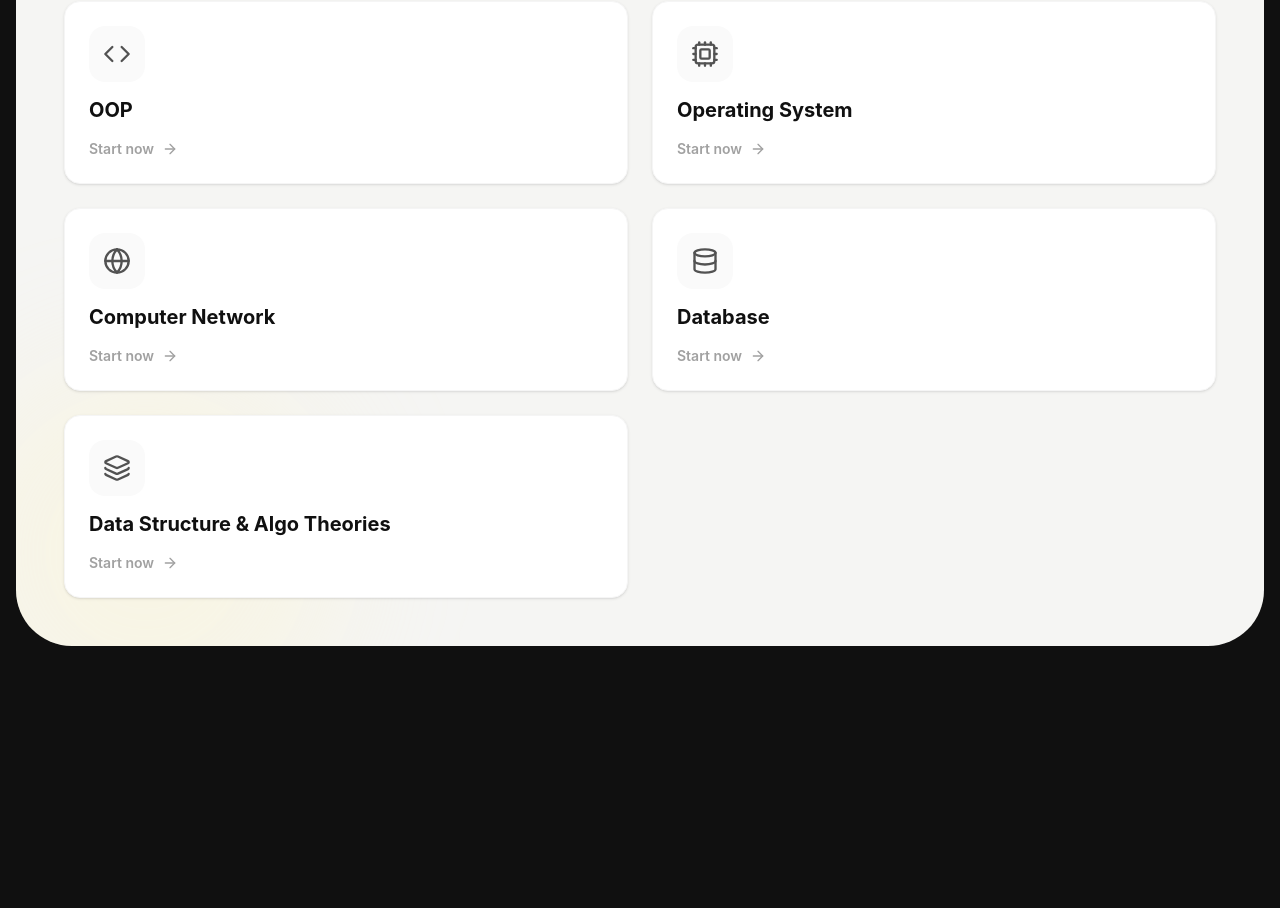
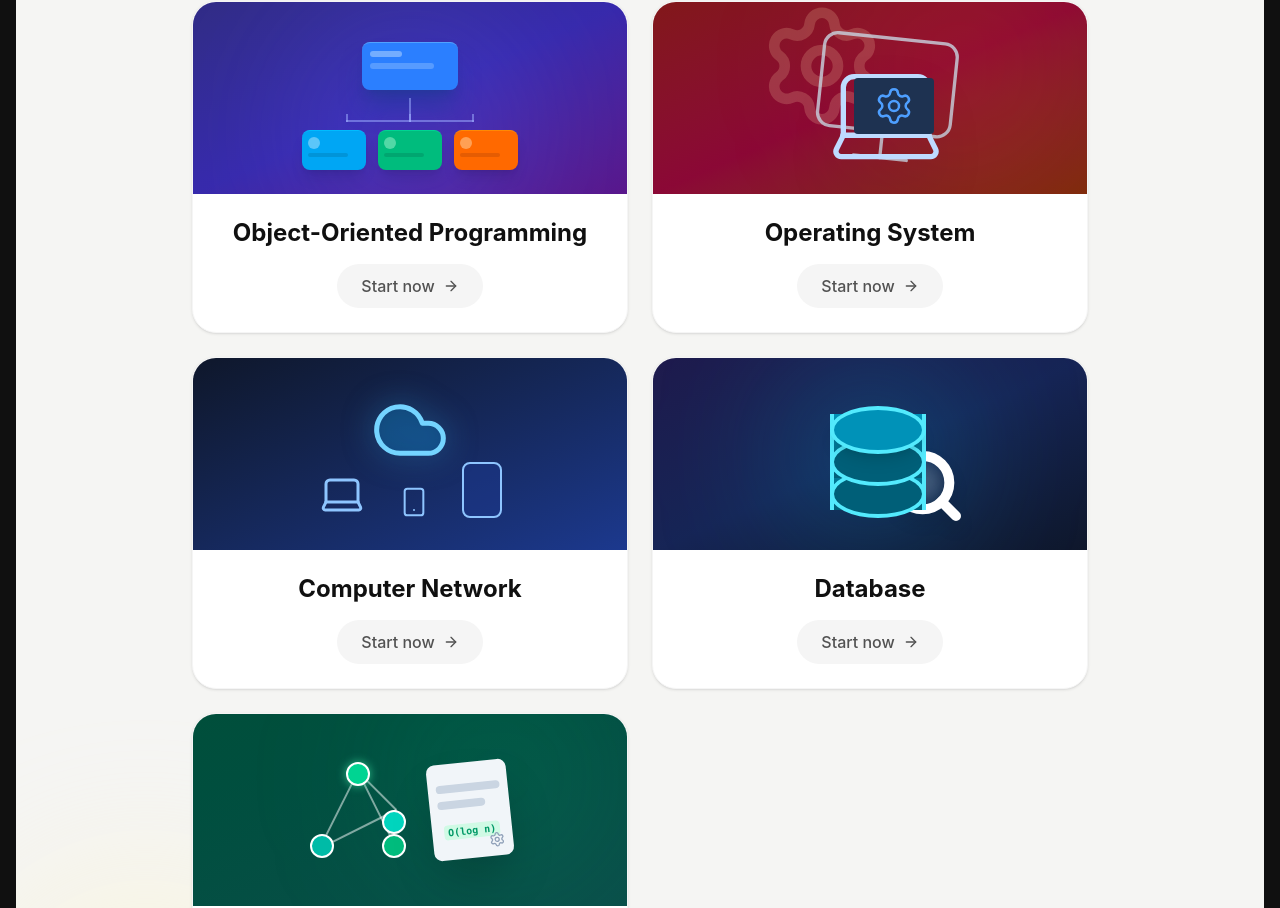
Before and after one commit to TimSing6584/PREPO, a Next.js app: page /dashboard in a window 1280 px wide. Shown: the part 537-1445 px from the top of the page. Before the commit the page ends 1199 px from the top, so only its background shows below. Built offline with nearby package versions, Linux system fonts and the light colour scheme.

Commit message:
update visualization for the topic cards

```diff
--- a/app/dashboard/page.tsx
+++ b/app/dashboard/page.tsx
@@ -1,5 +1,6 @@
 'use client'
 
+import Image from 'next/image'
 import Navbar from '@/components/dashboard/Navbar'
 import {
   Zap,
@@ -9,16 +10,174 @@ import {
   Globe,
   Database,
   Layers,
-  ArrowRight
+  ArrowRight,
+  Cloud,
+  Smartphone,
+  Laptop,
+  Search,
+  Settings,
+  Monitor,
+  FileCode
 } from 'lucide-react'
 
 const topics = [
-  { name: 'OOP', icon: Code },
-  { name: 'Operating System', icon: Cpu },
-  { name: 'Computer Network', icon: Globe },
-  { name: 'Database', icon: Database },
-  { name: 'Data Structure & Algo Theories', icon: Layers },
+  { name: 'Object-Oriented Programming', id: 'oop' },
+  { name: 'Operating System', id: 'os' },
+  { name: 'Computer Network', id: 'net' },
+  { name: 'Database', id: 'db' },
+  { name: 'Data Structure & Algorithms', id: 'dsa' },
 ]
+
+const TopicIllustration = ({ id }: { id: string }) => {
+  switch (id) {
+    case 'oop':
+      return (
+        <div className="w-full h-full bg-gradient-to-br from-indigo-900 via-indigo-800 to-purple-900 relative overflow-hidden flex items-center justify-center">
+            <div className="relative z-10 flex flex-col items-center gap-2 transform translate-y-2">
+                {/* Parent Node */}
+                <div className="w-24 h-12 bg-blue-500 rounded-lg shadow-xl shadow-blue-900/50 flex flex-col gap-1.5 p-2 border-t border-blue-400">
+                    <div className="w-8 h-1.5 bg-blue-200/50 rounded-full" />
+                    <div className="w-16 h-1.5 bg-blue-200/30 rounded-full" />
+                </div>
+
+                {/* Tree Branches */}
+                <div className="relative w-32 h-6">
+                    <div className="absolute top-0 left-1/2 -translate-x-1/2 w-0.5 h-full bg-indigo-300/50" />
+                    <div className="absolute bottom-0 left-0 right-0 h-0.5 bg-indigo-300/50" />
+                    <div className="absolute bottom-0 left-0 w-0.5 h-2 bg-indigo-300/50" />
+                    <div className="absolute bottom-0 right-0 w-0.5 h-2 bg-indigo-300/50" />
+                    <div className="absolute bottom-0 left-1/2 -translate-x-1/2 w-0.5 h-2 bg-indigo-300/50" />
+                </div>
+
+                {/* Child Nodes */}
+                <div className="flex gap-3">
+                    <div className="w-16 h-10 bg-sky-500 rounded-lg shadow-lg border-t border-sky-400 flex flex-col gap-1 p-1.5">
+                        <div className="w-3 h-3 rounded-full bg-sky-200/50" />
+                        <div className="w-10 h-1 bg-sky-900/20 rounded-full" />
+                    </div>
+                    <div className="w-16 h-10 bg-emerald-500 rounded-lg shadow-lg border-t border-emerald-400 flex flex-col gap-1 p-1.5">
+                        <div className="w-3 h-3 rounded-full bg-emerald-200/50" />
+                        <div className="w-10 h-1 bg-emerald-900/20 rounded-full" />
+                    </div>
+                    <div className="w-16 h-10 bg-orange-500 rounded-lg shadow-lg border-t border-orange-400 flex flex-col gap-1 p-1.5">
+                        <div className="w-3 h-3 rounded-full bg-orange-200/50" />
+                        <div className="w-10 h-1 bg-orange-900/20 rounded-full" />
+                    </div>
+                </div>
+            </div>
+            {/* Background Glow */}
+            <div className="absolute top-0 left-1/2 -translate-x-1/2 w-64 h-64 bg-indigo-500/20 blur-3xl rounded-full" />
+        </div>
+      )
+    case 'os':
+      return (
+        <div className="w-full h-full bg-gradient-to-br from-red-900 via-rose-900 to-orange-900 relative overflow-hidden flex items-center justify-center">
+             <div className="relative z-10 flex items-end gap-2 translate-y-4">
+                 {/* Gears Decoration */}
+                 <div className="absolute -top-12 -left-12 opacity-20">
+                    <Settings className="w-32 h-32 text-orange-200 animate-spin-slow" />
+                 </div>
+
+                 {/* Laptop */}
+                 <div className="relative z-20 translate-x-4">
+                     <Laptop className="w-32 h-32 text-blue-200 drop-shadow-2xl" strokeWidth={1} />
+                     <div className="absolute inset-0 flex items-center justify-center pt-2 pl-4 pb-6">
+                        <div className="bg-slate-800 w-20 h-14 rounded flex items-center justify-center relative overflow-hidden">
+                             <div className="absolute inset-0 bg-blue-500/10 pointer-events-none" />
+                             <Settings className="w-10 h-10 text-blue-400 animate-spin-slow duration-5000" strokeWidth={1.5} />
+                        </div>
+                     </div>
+                 </div>
+
+                 {/* Monitor Back */}
+                 <div className="absolute -right-8 -top-8 z-10">
+                     <Monitor className="w-40 h-40 text-slate-300/80 transform rotate-6" strokeWidth={0.5} />
+                 </div>
+             </div>
+             <div className="absolute bottom-0 right-0 w-64 h-64 bg-orange-500/10 blur-3xl rounded-full" />
+        </div>
+      )
+    case 'net':
+      return (
+        <div className="w-full h-full bg-gradient-to-br from-slate-900 to-blue-900 relative overflow-hidden flex items-center justify-center">
+            {/* Cloud */}
+            <div className="absolute top-8 left-1/2 -translate-x-1/2 z-20">
+                <Cloud className="w-20 h-20 text-sky-300 fill-sky-500/20 drop-shadow-[0_0_15px_rgba(56,189,248,0.5)]" strokeWidth={1.5} />
+            </div>
+
+            {/* Connecting Lines */}
+            <svg className="absolute inset-0 w-full h-full z-10 stroke-orange-400/80 stroke-[1.5]" style={{ filter: 'drop-shadow(0 0 2px orange)' }}>
+                <path d="M 50% 35% L 25% 70%" fill="none" />
+                <path d="M 50% 35% L 50% 75%" fill="none" />
+                <path d="M 50% 35% L 75% 70%" fill="none" />
+            </svg>
+
+            {/* Devices on Bottom */}
+            <div className="absolute bottom-8 w-full flex justify-center items-end gap-8 px-8 z-20">
+                 <Laptop className="w-12 h-12 text-blue-300" strokeWidth={1.5} />
+                 <Smartphone className="w-8 h-8 text-blue-300" strokeWidth={1.5} />
+                 <div className="w-10 h-14 border-2 border-blue-300 rounded-lg bg-blue-900/50" /> {/* Tablet Representation */}
+            </div>
+        </div>
+      )
+    case 'db':
+      return (
+        <div className="w-full h-full bg-gradient-to-br from-indigo-950 via-blue-950 to-slate-900 relative overflow-hidden flex items-center justify-center">
+            <div className="relative z-10 ml-4 mt-4">
+                {/* Database Stack */}
+                <div className="relative flex flex-col -space-y-4">
+                    <div className="w-24 h-12 bg-cyan-600 rounded-[100%] border-4 border-cyan-300 shadow-lg z-30" />
+                    <div className="w-24 h-16 bg-gradient-to-b from-cyan-600 to-cyan-800 border-x-4 border-cyan-300 translate-y-[-24px] z-20" />
+                    <div className="w-24 h-12 bg-cyan-800 rounded-[100%] border-4 border-cyan-300 -mt-12 z-20" />
+
+                    <div className="w-24 h-16 bg-gradient-to-b from-cyan-600 to-cyan-800 border-x-4 border-cyan-300 translate-y-[-24px] z-10" />
+                    <div className="w-24 h-12 bg-cyan-800 rounded-[100%] border-4 border-cyan-300 -mt-12 z-10" />
+                </div>
+
+                {/* Magnifying Glass */}
+                <div className="absolute bottom-0 -right-8 transform translate-x-2 translate-y-2">
+                    <Search className="w-20 h-20 text-white drop-shadow-xl stroke-[3]" />
+                    <div className="absolute top-4 left-4 w-10 h-10 bg-white/20 rounded-full blur-sm" />
+                </div>
+            </div>
+            <div className="absolute top-1/2 left-1/2 -translate-x-1/2 -translate-y-1/2 w-48 h-48 bg-cyan-500/20 blur-3xl rounded-full" />
+        </div>
+      )
+    case 'dsa':
+      return (
+        <div className="w-full h-full bg-gradient-to-br from-emerald-900 to-teal-900 relative overflow-hidden flex items-center justify-center gap-6">
+             {/* Graph Structure */}
+             <div className="relative z-10 w-24 h-24">
+                 <div className="absolute top-0 left-1/2 -translate-x-1/2 w-6 h-6 bg-emerald-400 rounded-full border-2 border-white shadow-[0_0_10px_rgba(52,211,153,0.8)] z-20" />
+                 <div className="absolute bottom-0 left-0 w-6 h-6 bg-teal-500 rounded-full border-2 border-white z-20" />
+                 <div className="absolute bottom-0 right-0 w-6 h-6 bg-emerald-500 rounded-full border-2 border-white z-20" />
+                 <div className="absolute top-1/2 right-0 w-6 h-6 bg-teal-400 rounded-full border-2 border-white z-20" />
+
+                 {/* Edges */}
+                 <svg className="absolute inset-0 w-full h-full visible stroke-white/50 stroke-2">
+                     <line x1="50%" y1="10%" x2="10%" y2="90%" />
+                     <line x1="50%" y1="10%" x2="90%" y2="90%" />
+                     <line x1="50%" y1="10%" x2="90%" y2="50%" />
+                     <line x1="10%" y1="90%" x2="90%" y2="50%" />
+                 </svg>
+             </div>
+
+             {/* File Icon with Complexity */}
+             <div className="relative z-10 bg-slate-100 w-20 h-24 rounded-lg shadow-2xl flex flex-col items-center justify-center p-2 transform -rotate-6 transition-transform group-hover:rotate-0">
+                  <div className="w-full h-2 bg-slate-300 rounded mb-2" />
+                  <div className="w-3/4 h-2 bg-slate-300 rounded mb-2 self-start" />
+                  <div className="mt-2 text-[10px] font-bold text-emerald-600 font-mono bg-emerald-100 px-1 rounded">
+                      O(log n)
+                  </div>
+                  <Settings className="absolute bottom-2 right-2 w-4 h-4 text-slate-400" />
+             </div>
+             <div className="absolute bottom-0 right-0 w-64 h-64 bg-emerald-500/10 blur-3xl rounded-full" />
+        </div>
+      )
+    default:
+      return null
+  }
+}
 
 export default function DashboardPage() {
   return (
@@ -78,23 +237,26 @@ export default function DashboardPage() {
           {/* Topics Grid */}
           <div className="space-y-8">
             <h3 className="text-xl font-medium text-neutral-400 uppercase tracking-wider pl-2">Topics</h3>
-            <div className="grid grid-cols-1 md:grid-cols-2 gap-6">
+            <div className="grid grid-cols-1 md:grid-cols-2 gap-6 max-w-4xl mx-auto">
               {topics.map((topic) => (
                 <div
                   key={topic.name}
-                  className="group bg-white p-6 rounded-2xl border border-neutral-100 shadow-sm hover:shadow-md hover:border-primary-200 hover:bg-primary-50/10 transition-all duration-300 cursor-pointer flex flex-col justify-between gap-4 h-full aspect-[4/3] md:aspect-auto"
+                  className="group bg-white rounded-3xl border border-neutral-100 shadow-sm hover:shadow-xl transition-all duration-300 cursor-pointer overflow-hidden flex flex-col"
                 >
-                  <div className="space-y-4">
-                    <div className="w-14 h-14 rounded-2xl bg-neutral-50 flex items-center justify-center group-hover:bg-white group-hover:text-primary-600 group-hover:shadow-sm transition-all text-neutral-600">
-                      <topic.icon className="w-7 h-7" />
-                    </div>
-                    <span className="text-xl font-bold text-[#101010] group-hover:text-black leading-tight block">
+                  {/* Image Section */}
+                  <div className="relative h-48 w-full overflow-hidden">
+                    <TopicIllustration id={topic.id} />
+                  </div>
+
+                  {/* Content Section */}
+                  <div className="p-6 flex flex-col gap-4 items-center text-center">
+                    <span className="text-2xl font-bold text-[#101010] group-hover:text-black leading-tight">
                       {topic.name}
                     </span>
-                  </div>
 
-                  <div className="flex items-center gap-2 text-sm font-semibold text-neutral-400 group-hover:text-primary-600 transition-colors">
-                    Start now <ArrowRight className="w-4 h-4 transition-transform group-hover:translate-x-1" />
+                    <div className="flex items-center gap-2 px-6 py-2.5 rounded-full bg-neutral-100 text-neutral-600 font-medium group-hover:bg-primary-50 group-hover:text-primary-600 transition-all duration-300">
+                      Start now <ArrowRight className="w-4 h-4 transition-transform group-hover:translate-x-1" />
+                    </div>
                   </div>
                 </div>
               ))}
```
